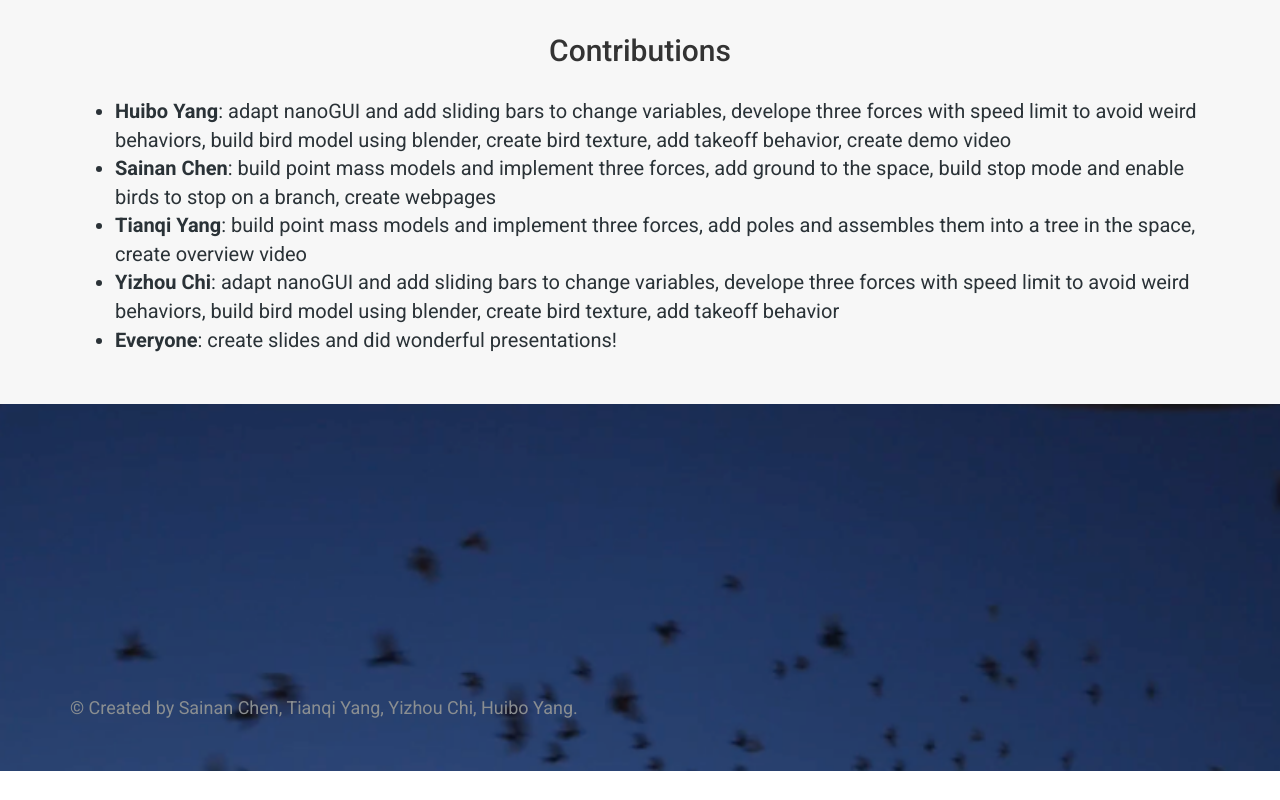
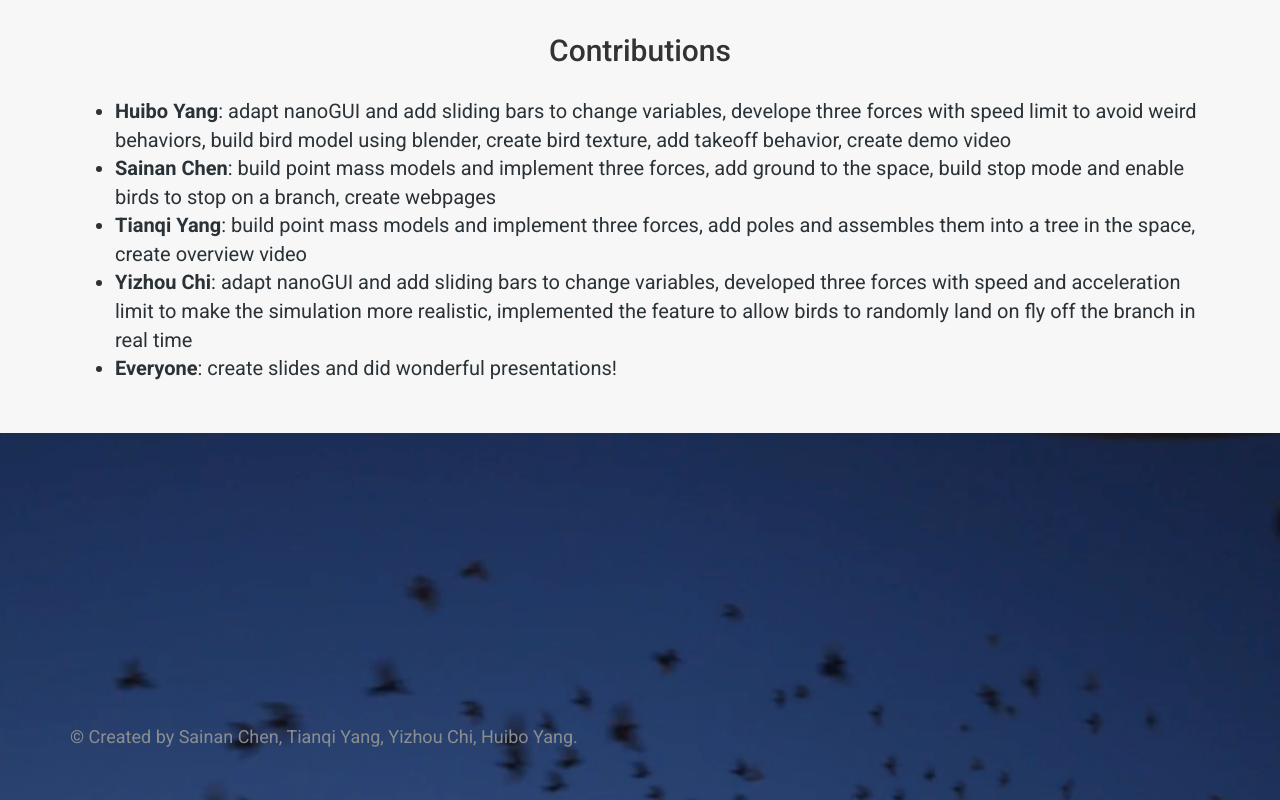
Before and after one commit to tianqiyang/CS184FinalProj, a plain HTML site: page docs/final_implementation.html in a window 1280 px wide. Shown: the part 5836-6636 px from the top of the page. Before the commit the page ends 6607 px from the top, so only its background shows below. Drawn offline with Linux system fonts and the light colour scheme.

Commit message:
Update final_implementation.html

```diff
--- a/docs/final_implementation.html
+++ b/docs/final_implementation.html
@@ -308,7 +308,7 @@
 						<li><b>Huibo Yang</b>: adapt nanoGUI and add sliding bars to change variables, develope three forces with speed limit to avoid weird behaviors, build bird model using blender, create bird texture, add takeoff behavior, create demo video</li>
 						<li><b>Sainan Chen</b>: build point mass models and implement three forces, add ground to the space, build stop mode and enable birds to stop on a branch, create webpages</li>
 						<li><b>Tianqi Yang</b>: build point mass models and implement three forces, add poles and assembles them into a tree in the space, create overview video</li>
-						<li><b>Yizhou Chi</b>: adapt nanoGUI and add sliding bars to change variables, develope three forces with speed limit to avoid weird behaviors, build bird model using blender, create bird texture, add takeoff behavior</li>
+						<li><b>Yizhou Chi</b>: adapt nanoGUI and add sliding bars to change variables, developed three forces with speed and acceleration limit to make the simulation more realistic, implemented the feature to allow birds to randomly land on fly off the branch in real time</li>
 						<li><b>Everyone</b>: create slides and did wonderful presentations!</li>
 					</ul>
 				</div>
```
